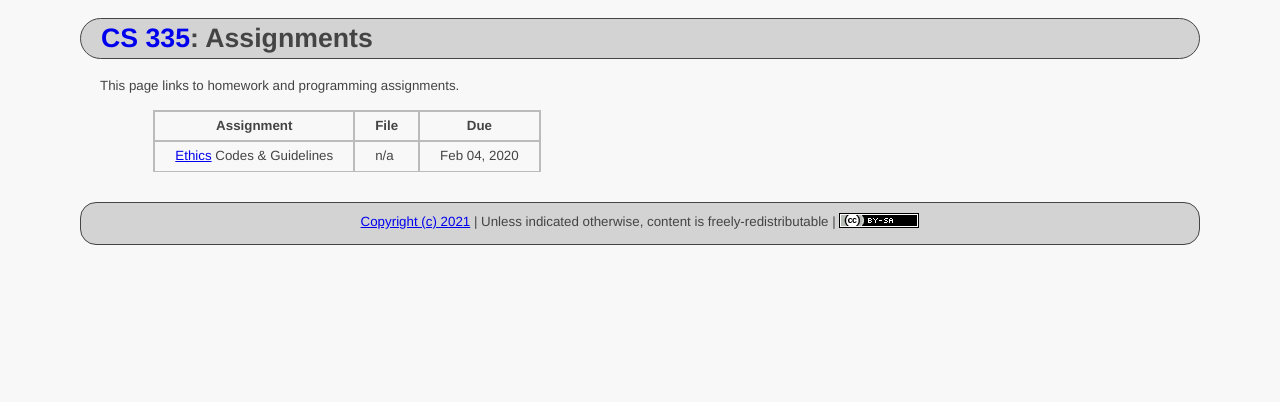
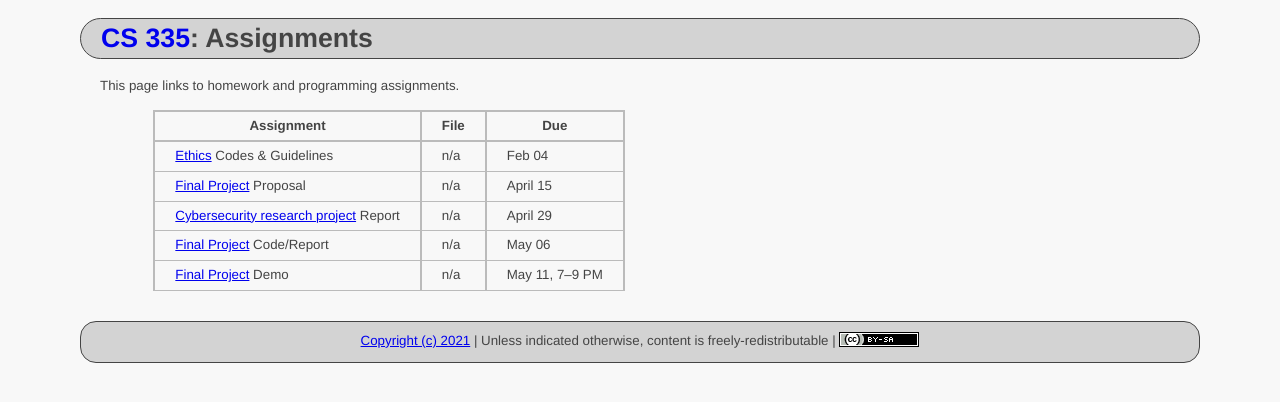
Before and after one commit to ycpcs/cs335-spring2021, a Jekyll site: the page built from assignments/index.md, in a window 1280 px wide. Shown: the top 402 px of the page. Built offline with Jekyll 4.4.1, drawn with Linux system fonts in a browser that asks for light colours.

```diff
--- a/assignments/index.md
+++ b/assignments/index.md
@@ -8,13 +8,13 @@ This page links to homework and programming assignments.
 
 > Assignment | File | Due
 > ---------- | ---- | ---
-> [Ethics](ethics.html) Codes & Guidelines | n/a | Feb 04, 2020
+> [Ethics](ethics.html) Codes & Guidelines | n/a | Feb 04
+> [Final Project](project.html) Proposal | n/a | April 15
+> [Cybersecurity research project](cybercrime.html) Report | n/a | April 29
+> [Final Project](project.html) Code/Report | n/a | May 06
+> [Final Project](project.html) Demo | n/a | May 11, 7&ndash;9 PM
 
 <!--
-> [Quiz 1](quiz1.html) | [Wireshark Capture](files/ftp.pcapng) | March 20, 2020
-> [Final Project](project.html) Proposal | n/a | April 23, 2020
-> [Quiz 2](quiz2.html) | [escape.pdf](files/escape.pdf), [kec.jpg](files/kec.jpg) | May 05, 2020
-> [Cyber Threat](cybercrime.html) Report | n/a | May 05, 2020
-> [Final Project](project.html) Code/Report | n/a | May 07, 2020
-> [Final Project](project.html) Demo | n/a | May 12, 2020, 7&ndash;9 PM
+> [Quiz 1](quiz1.html) | [Wireshark Capture](files/ftp.pcapng) | March 20
+> [Quiz 2](quiz2.html) | [escape.pdf](files/escape.pdf), [kec.jpg](files/kec.jpg) | May 05
 -->
```
Also changed, not shown: assignments/cybercrime.md (+4 -4 lines), assignments/ethics.md (+2 -0 lines), assignments/project.md (+6 -6 lines), index.md (+2 -2 lines), schedule/index.md (+1 -1 lines).
